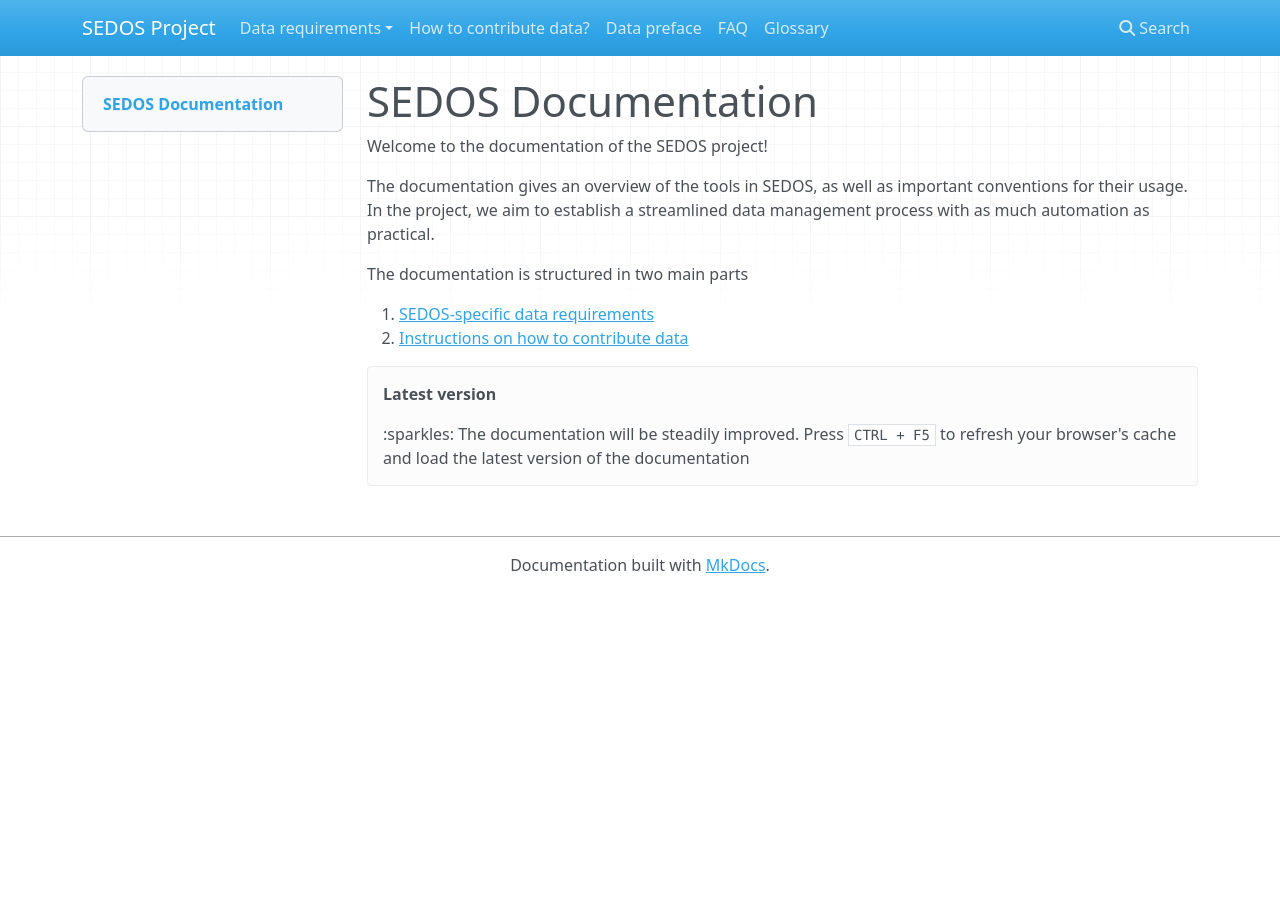
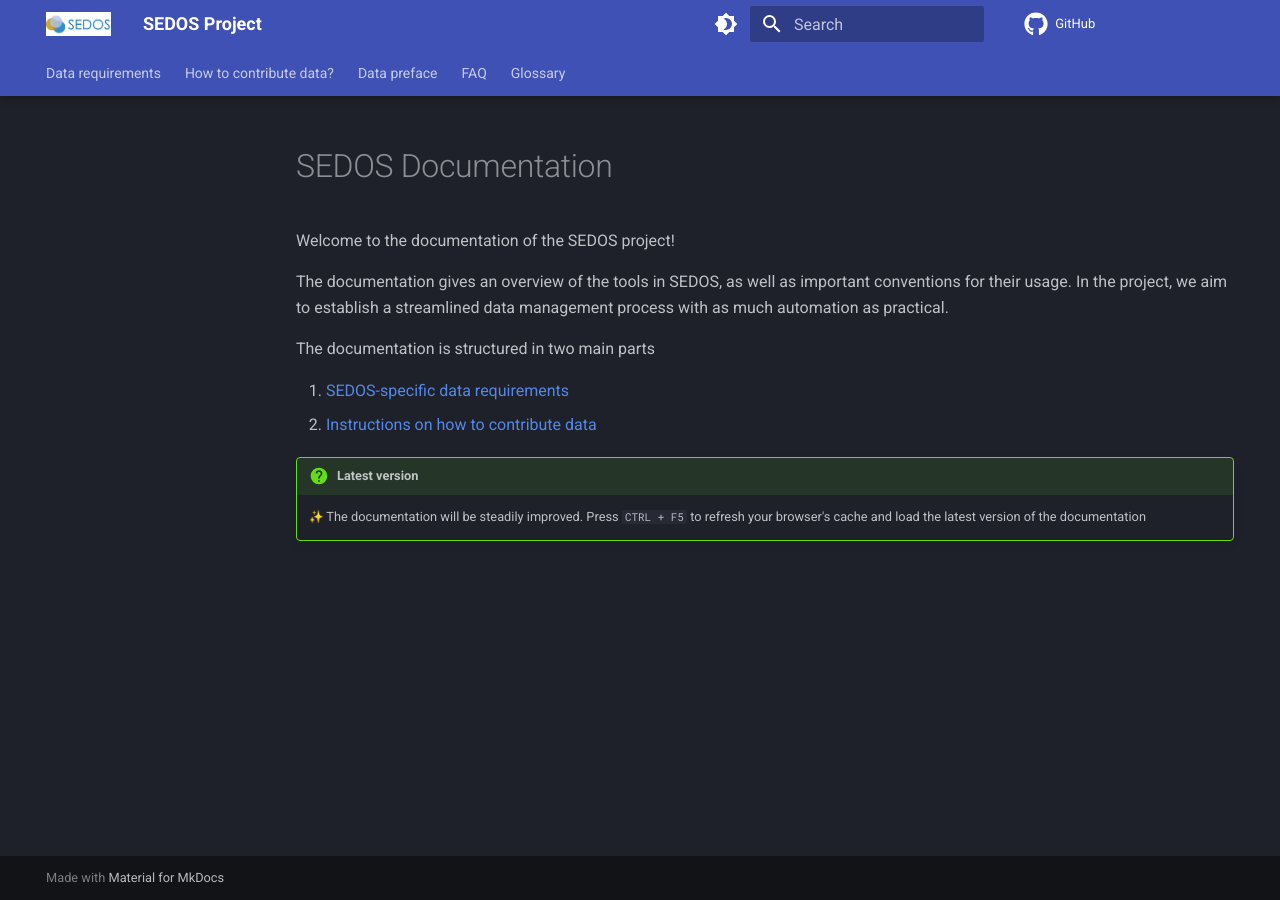
Before and after one commit to sedos-project/organization, an MkDocs documentation site: the page built from docs/index.md, in a window 1280 px wide. Built offline with MkDocs 1.6.1 and Material for MkDocs 9.7.7, drawn with Linux system fonts in a browser that asks for light colours; nearby versions of some CDN libraries; emoji names are drawn with the system emoji font; comment, search, counter and statistics services are not loaded.

Commit message:
Complete design revamp
* add logo & favicon

```diff
--- a/mkdocs.yml
+++ b/mkdocs.yml
@@ -1,4 +1,5 @@
 site_name: SEDOS Project
+
 nav:
     - 'Data requirements':
        - 'Overview': 'data_requirements/overview.md'
@@ -11,10 +12,13 @@
     - 'Data preface': 'data_preface.md'
     - 'FAQ': 'faq.md'
     - 'Glossary': 'glossary.md'
+
+
 markdown_extensions:
     - toc:
         permalink: True
         separator: "#"
+        toc_depth: 3
     - admonition
     - pymdownx.details
     - pymdownx.superfences
@@ -23,3 +27,71 @@
     - def_list
     - pymdownx.tasklist:
         custom_checkbox: true
+
+    - pymdownx.highlight:
+        anchor_linenums: true
+    - pymdownx.inlinehilite
+    - pymdownx.snippets
+    - admonition
+    - pymdownx.arithmatex:
+        generic: true
+    - footnotes
+    - pymdownx.details
+    - pymdownx.superfences:
+        custom_fences:
+          - name: mermaid
+            class: mermaid
+            format: !!python/name:pymdownx.superfences.fence_code_format
+    - pymdownx.mark
+    - attr_list
+    - pymdownx.emoji:
+        emoji_index: !!python/name:materialx.emoji.twemoji
+        emoji_generator: !!python/name:materialx.emoji.to_svg
+    - pymdownx.tabbed:
+        alternate_style: true
+
+theme:
+  name: material
+  features:
+    - navigation.tabs
+    - navigation.tabs.sticky
+    - navigation.top
+    - search.suggest
+    - search.highlight
+    - content.tabs.link
+    - content.code.annotation
+    - content.code.copy
+    - toc.integrate
+  language: en
+  palette:
+    # Palette toggle for dark mode
+    - scheme: slate
+      toggle:
+        icon: material/brightness-4
+        name: Switch to light mode
+    # Palette toggle for light mode
+    - scheme: default
+      toggle:
+        icon: material/brightness-7
+        name: Switch to dark mode
+  icon:
+    repo: fontawesome/brands/github
+  logo: graphics/sedos.png
+  favicon: graphics/sedos_favicon.png
+
+plugins:
+  - search
+  - autorefs
+  - mkdocstrings:
+      default_handler: python
+      handlers:
+        python:
+          options:
+            show_root_heading: true
+            show_source: false
+            docstring_style: numpy
+            docstring_section_style: spacy
+  - include-markdown
+
+repo_url: https://github.com/sedos-project/organization
+site_description: The documentation of the SEDOS data management
```
Also changed, not shown: docs/_static/custom.css (added, +7 -0 lines), docs/graphics/sedos.png (added), docs/graphics/sedos_favicon.png (added).
